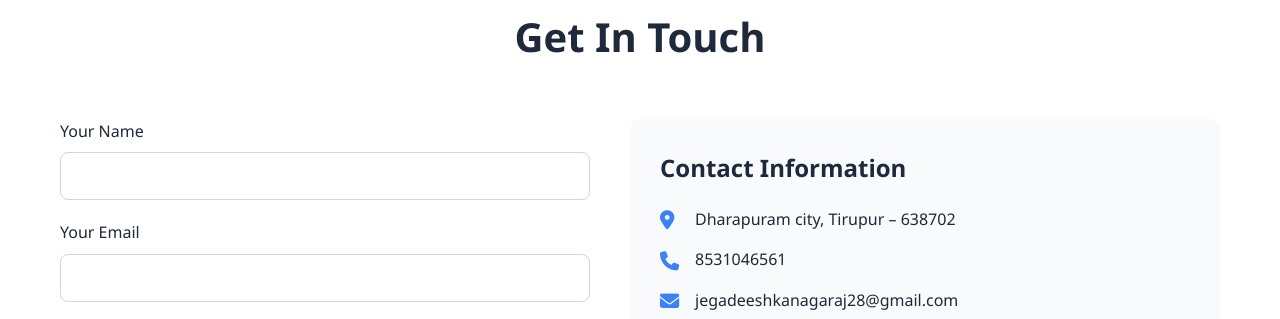
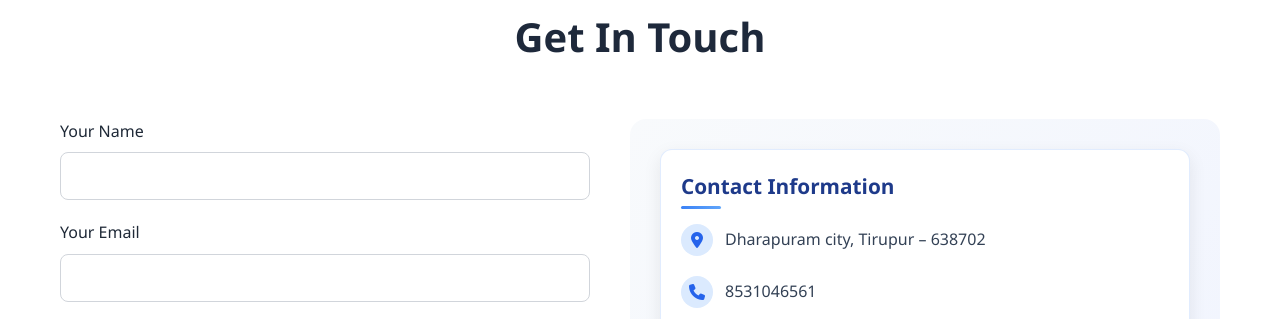
Before and after one commit to jegadeeshkrishnaveni/jegadeesh, a plain HTML site: page index.html in a window 1280 px wide. Shown: the part 5890-6209 px from the top of the page. Drawn offline with Linux system fonts and the light colour scheme.

Commit message:
Update style.css

```diff
--- a/style.css
+++ b/style.css
@@ -583,11 +583,13 @@ body {
         }
 
         .contact-info {
-            flex: 1;
-            background-color: #f8fafc;
-            padding: 30px;
-            border-radius: 10px;
-        }
+    flex: 1;
+    background: linear-gradient(135deg, #f8fafc, #eef2ff);
+    padding: 30px;
+    border-radius: 16px;
+    display: grid;
+    gap: 20px;
+}
 
         .contact-info h3 {
             font-size: 1.5rem;
@@ -611,6 +613,68 @@ body {
             font-size: 1.2rem;
             width: 20px;
         }
+
+        /* Style each info block (Contact Info, Languages, Hobbies) */
+/* Each info block styled like a card */
+.contact-info .info-block {
+    background: #ffffff;
+    padding: 20px;
+    border-radius: 12px;
+    box-shadow: 0 6px 18px rgba(0, 0, 0, 0.08);
+    transition: all 0.3s ease;
+    border: 1px solid rgba(59, 130, 246, 0.15);
+}
+
+/* Hover effect */
+.contact-info .info-block:hover {
+    transform: translateY(-6px) scale(1.02);
+    box-shadow: 0 10px 25px rgba(59, 130, 246, 0.2);
+    border-color: #3b82f6;
+}
+
+/* Block titles */
+.contact-info .info-block h3 {
+    font-size: 1.3rem;
+    margin-bottom: 12px;
+    color: #1e3a8a; /* rich blue */
+    position: relative;
+    padding-bottom: 6px;
+}
+
+/* Underline effect for titles */
+.contact-info .info-block h3::after {
+    content: "";
+    position: absolute;
+    left: 0;
+    bottom: 0;
+    width: 40px;
+    height: 3px;
+    background: linear-gradient(90deg, #3b82f6, #60a5fa);
+    border-radius: 2px;
+}
+
+/* Text inside blocks */
+.contact-info .info-block p {
+    margin: 6px 0;
+    color: #334155;
+    line-height: 1.6;
+}
+
+/* Contact icons */
+.contact-details i {
+    color: #2563eb;
+    background: #dbeafe;
+    padding: 8px;
+    border-radius: 50%;
+    margin-right: 12px;
+    font-size: 1rem;
+    width: 32px;
+    height: 32px;
+    display: flex;
+    align-items: center;
+    justify-content: center;
+}
+
 
         /* Footer */
         footer {
```
